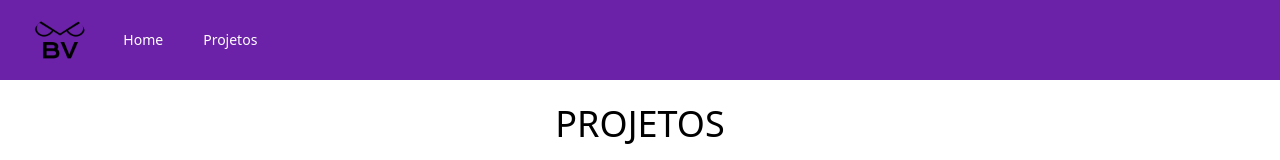
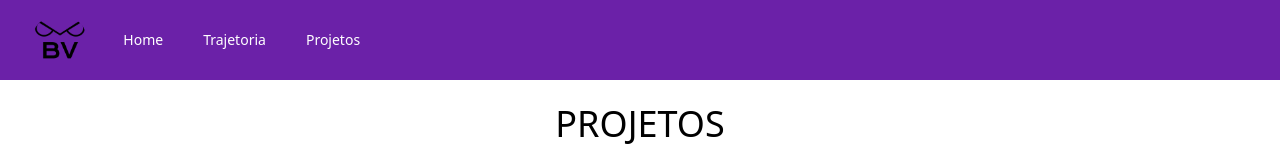
Before and after one commit to brunovicenters/Portfolio-Angular, an Angular app: page /projetos in a window 1280 px wide. Shown: the top 160 px of the page. Built offline with nearby package versions, Linux system fonts and the light colour scheme.

Commit message:
Added scroll to section

```diff
--- a/src/app/app.component.css
+++ b/src/app/app.component.css
@@ -0,0 +1,3 @@
+* {
+  scroll-behavior: smooth;
+}
--- a/src/app/navbar/navbar.component.html
+++ b/src/app/navbar/navbar.component.html
@@ -32,6 +32,7 @@
           <div class="flex items-center space-x-4">
             <!-- Current: "bg-gray-900 text-white", Default: "text-gray-300 hover:bg-gray-700 hover:text-white" -->
             <a routerLink="/home" class="text-white hover:bg-gray-700 rounded-md px-3 py-2 text-sm font-medium" aria-current="page">Home</a>
+            <a href="/home#trajetoria" class="text-white hover:bg-gray-700 rounded-md px-3 py-2 text-sm font-medium" aria-current="page">Trajetoria</a>
             <a routerLink="/projetos" class="text-white hover:bg-gray-700 hover:text-white rounded-md px-3 py-2 text-sm font-medium">Projetos</a>
           </div>
         </div>
--- a/src/app/trajetoria/trajetoria.component.html
+++ b/src/app/trajetoria/trajetoria.component.html
@@ -1,4 +1,4 @@
-<main class="w-full mt-10 trajetoria">
+<main id="trajetoria" class="w-full mt-10 trajetoria">
     <div class="mx-auto max-w-5xl pt-4 relative flex items-center flex-col">
 
       <div class="w-2 mt-10 h-full bg-gradient-to-b from-purple-800 to-orange-500 absolute -z-10">
```
